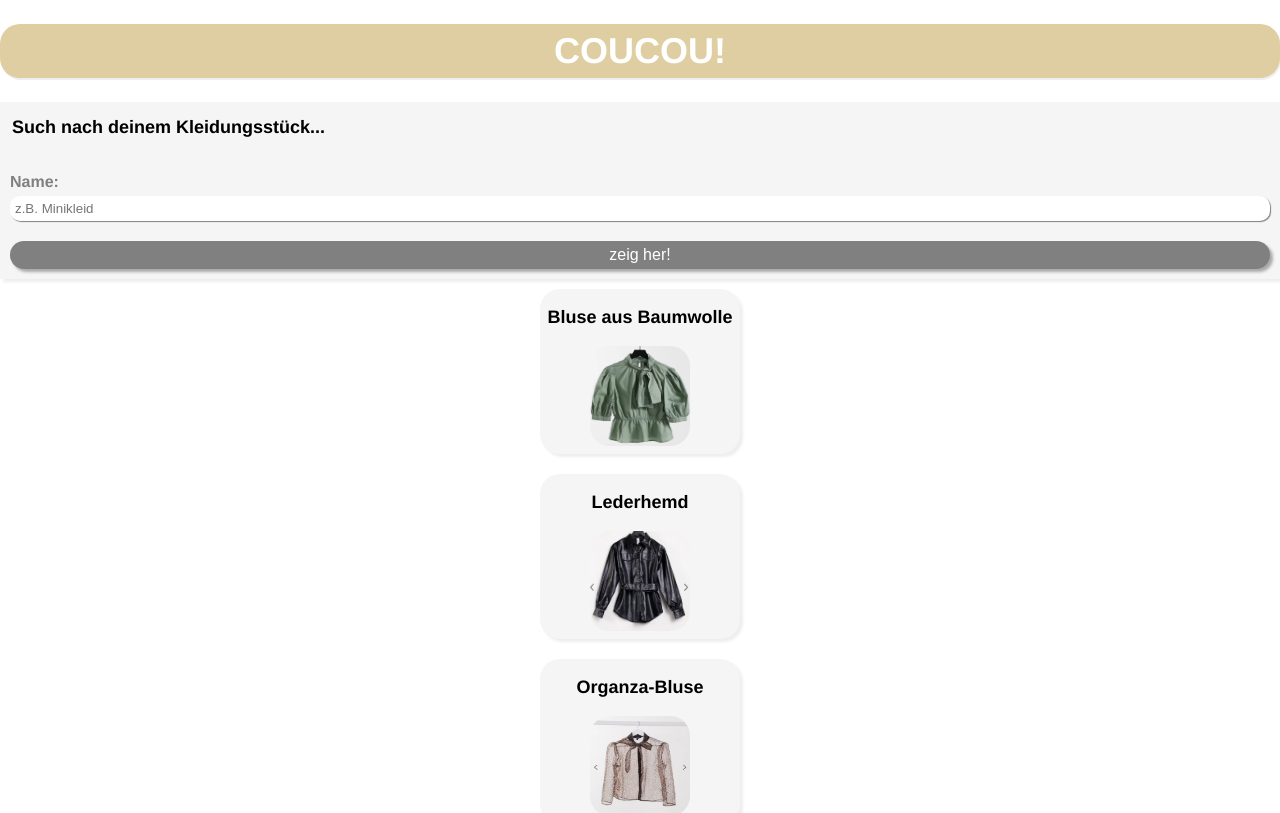
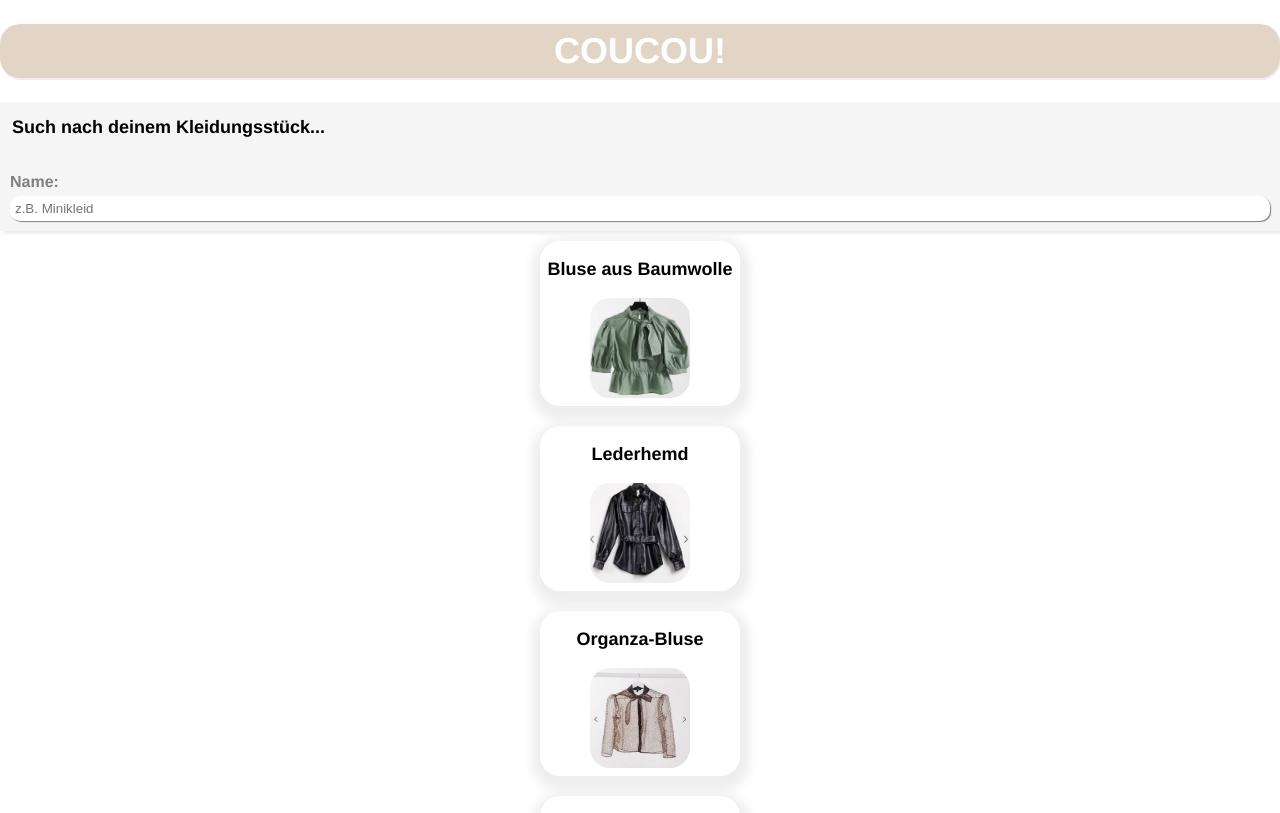
Before and after one commit to melissaceleste/capstone-project, a React (Create React App) app: page / in a window 1280 px wide. Shown: the top 813 px of the page. Built offline with nearby package versions, Linux system fonts and the light colour scheme.

Commit message:
add improvements of code review

```diff
--- a/src/components/Card/Card.js
+++ b/src/components/Card/Card.js
@@ -4,24 +4,24 @@ import React from 'react'
 export default function Card({ name, image }) {
   return (
     <CardContainer>
-      <H2>{name}</H2>
-      <IMG src={image} alt="" width="100" height="100" />
+      <h2>{name}</h2>
+      <img src={image} alt="" width="100" height="100" />
     </CardContainer>
   )
 }
 
 const CardContainer = styled.section`
-  background-color: whitesmoke;
+  background-color: #ffffff;
   text-align: center;
   border-radius: 20px;
   width: 200px;
-  box-shadow: 3px 3px 3px #eee;
+  box-shadow: 1px 6px 11px 9px #eee;
+
+  h2 {
+    font-size: 18px;
+  }
+
+  img {
+    border-radius: 20px;
+  }
 `
-
-const H2 = styled.h2`
-  font-size: 18px;
-`
-
-const IMG = styled.img`
-  border-radius: 20px;
-`
--- a/src/components/Filter/Filter.js
+++ b/src/components/Filter/Filter.js
@@ -3,9 +3,9 @@ import styled from 'styled-components/macro'
 export default function Filter({ userInput, setUserInput }) {
   return (
     <FilterContainer>
-      <H1>Such nach deinem Kleidungsstück...</H1>
+      <h1>Such nach deinem Kleidungsstück...</h1>
       <FilterByName>
-        <H2>Name:</H2>
+        <h2>Name:</h2>
         <Input
           placeholder="z.B. Minikleid"
           value={userInput}
@@ -13,7 +13,7 @@ export default function Filter({ userInput, setUserInput }) {
         />
       </FilterByName>
       <br />
-      <Button> zeig her! </Button>
+      {/*  <button> zeig her! </button> */}
     </FilterContainer>
   )
 }
@@ -24,14 +24,26 @@ const FilterContainer = styled.form`
   padding: 10px;
   width: 100%;
   margin: 10px auto;
-`
-const H1 = styled.h1`
-  font-size: 18px;
-  margin: 2px;
-`
-const H2 = styled.h2`
-  font-size: 16px;
-  margin: 0;
+
+  h1 {
+    font-size: 18px;
+    margin: 2px;
+  }
+  h2 {
+    font-size: 16px;
+    margin: 0;
+  }
+  button {
+    background-color: #acb49b;
+    color: white;
+    border-radius: 20px;
+    border: none;
+    box-shadow: 3px 3px 3px darkgrey;
+    font-size: 16px;
+    width: 100%;
+    margin: 20px auto auto;
+    padding: 5px;
+  }
 `
 const FilterByName = styled.label`
   padding: 0;
@@ -45,15 +57,3 @@ const Input = styled.input`
   padding: 5px;
   width: 100%;
 `
-
-const Button = styled.button`
-  background-color: grey;
-  color: white;
-  border-radius: 20px;
-  border: none;
-  box-shadow: 3px 3px 3px darkgrey;
-  font-size: 16px;
-  width: 100%;
-  margin: 20px auto auto;
-  padding: 5px;
-`
--- a/src/components/Header/Header.js
+++ b/src/components/Header/Header.js
@@ -14,7 +14,7 @@ const HeaderContainer = styled.header`
   text-align: center;
   width: 100%;
   box-shadow: 1px 2px #eee;
-  background-color: #dfcea1;
+  background-color: #e2d5c5;
   color: white;
   border-radius: 20px;
 `
```
Also changed, not shown: src/App.js (+0 -8 lines).
